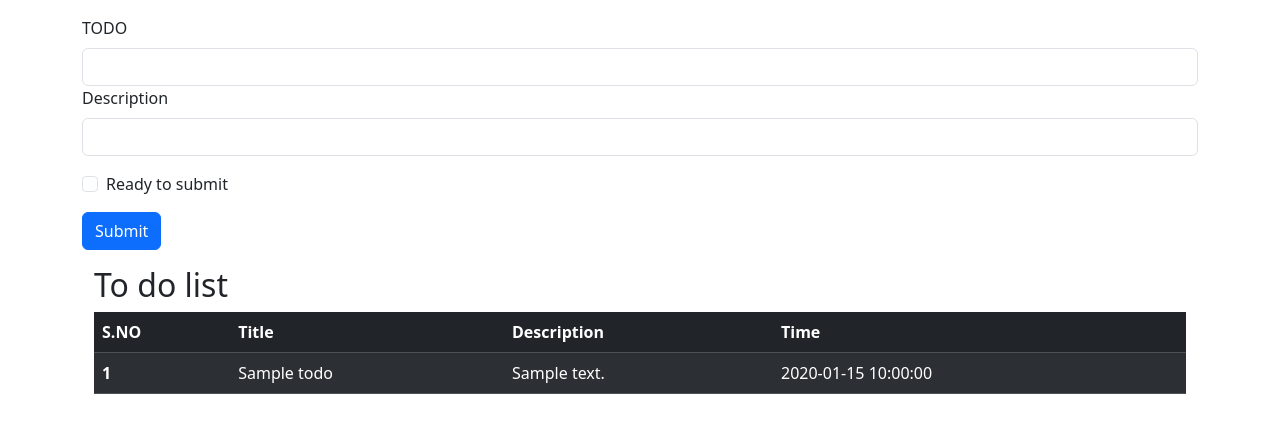
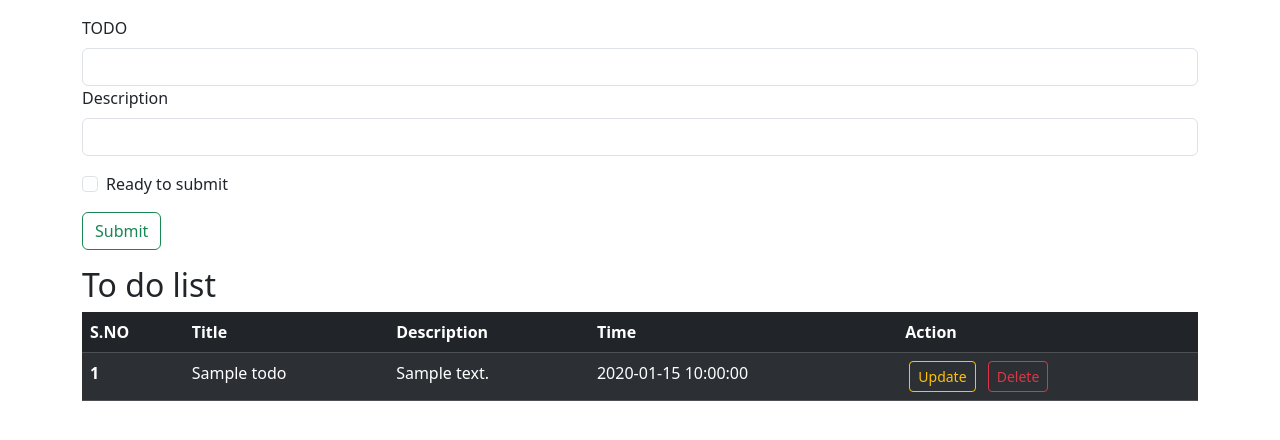
Before and after one commit to Er-luffy-D/TodoList, a Flask app: page / in a window 1280 px wide. Shown: the part 56-496 px from the top of the page. Run offline with Flask 3, Linux system fonts and the light colour scheme; tables that the repository leaves empty hold one stand-in row (values such as "Sample post").

Commit message:
added fully functional delete button

```diff
--- a/app.py
+++ b/app.py
@@ -1,4 +1,4 @@
-from flask import Flask,render_template
+from flask import Flask,render_template,request,redirect
 from flask_sqlalchemy import SQLAlchemy
 from datetime import datetime
 
@@ -20,16 +20,33 @@ class Todo(db.Model):
 
 
 
-@app.route("/")
-def hello():
+@app.route("/",methods=["GET","POST"])
+def add():
+    if request.method=="POST":
+        title=request.form["title"]
+        desc=request.form["desc"]
+        todo=Todo(title=title,desc=desc)
+        db.session.add(todo)
+        db.session.commit()
+        return redirect('/')
     allTodo=Todo.query.all()
 
     return render_template("index.html",allTodo=allTodo)
 
 @app.route("/login")
-
-
 def hllo():
     return "hello world"
+
+@app.route("/Update")
+def update():
+    return "hello world"
+
+@app.route("/Delete/<int:sno>")
+def delete(sno):
+    todo=Todo.query.filter_by(sno=sno).first()
+    db.session.delete(todo)
+    db.session.commit()
+    return redirect("/")
+
 if __name__=="__main__":
     app.run(debug=True,port=8000)
--- a/templates/index.html
+++ b/templates/index.html
@@ -16,7 +16,7 @@
 
     <nav class="navbar navbar-expand-lg bg-primary" data-bs-theme="dark">
       <div class="container-fluid">
-        <a class="navbar-brand" href="#">LOGO</a>
+        <a class="navbar-brand" href="/">LOGO</a>
         <button
           class="navbar-toggler"
           type="button"
@@ -54,27 +54,31 @@
     </nav>
 
     <div class="container my-3">
-        <form>
+        <form action="/" method="POST">
             <div class="mb-3">
               <label for="title" class="form-label"> TODO</label>
-              <input type="text" class="form-control" id="title" aria-describedby="emailHelp">
+              <input type="text" class="form-control" name="title" id="title" aria-describedby="emailHelp">
 
             <div class="mb-3">
               <label for="desc" class="form-label">Description</label>
-              <input type="text" class="form-control" id="desc">
+              <input type="text" class="form-control" id="desc" name="desc">
             </div>
             <div class="mb-3 form-check">
               <input type="checkbox" class="form-check-input" id="exampleCheck1" required>
               <label class="form-check-label" for="exampleCheck1">Ready to submit</label>
             </div>
-            <button type="submit" class="btn btn-primary">Submit</button>
+            <button type="submit" class="btn btn-outline-success">Submit</button>
           </form>
     </div>
 
     <!-- Table -->
 
-    <div class="container my-3">
+    <div class="table-responsive-sm my-3">
         <h2>To do list</h2>
+        {% if allTodo|length==0 %}
+        no record
+
+        {% else %}
         <table class="table table-dark table-striped table-hover">
             <thead>
               <tr>
@@ -82,19 +86,28 @@
                 <th scope="col">Title</th>
                 <th scope="col">Description</th>
                 <th scope="col">Time</th>
+                <th scope="col">Action</th>
               </tr>
             </thead>
             <tbody>
+
+
               {% for todo in allTodo %}
               <tr>
                 <th scope="row">{{loop.index}}</th>
                 <td>{{todo.title}}</td>
                 <td>{{todo.desc}}</td>
                 <td>{{todo.date_created}}</td>
+                <td>
+                  <a href="/Update/{{todo.sno}}" type="button" class="btn btn-outline-warning btn-sm mx-1">Update</a>
+                  <a href="/Delete/{{todo.sno}}" type="button" class="btn btn-outline-danger btn-sm mx-1">Delete</a>
+                </td>
               </tr>
-              {% endfor %}
             </tbody>
           </table>
+              {% endfor %}
+              {% endif %}
+
     </div>
 
 
```
Also changed, not shown: instance/todo.db.
